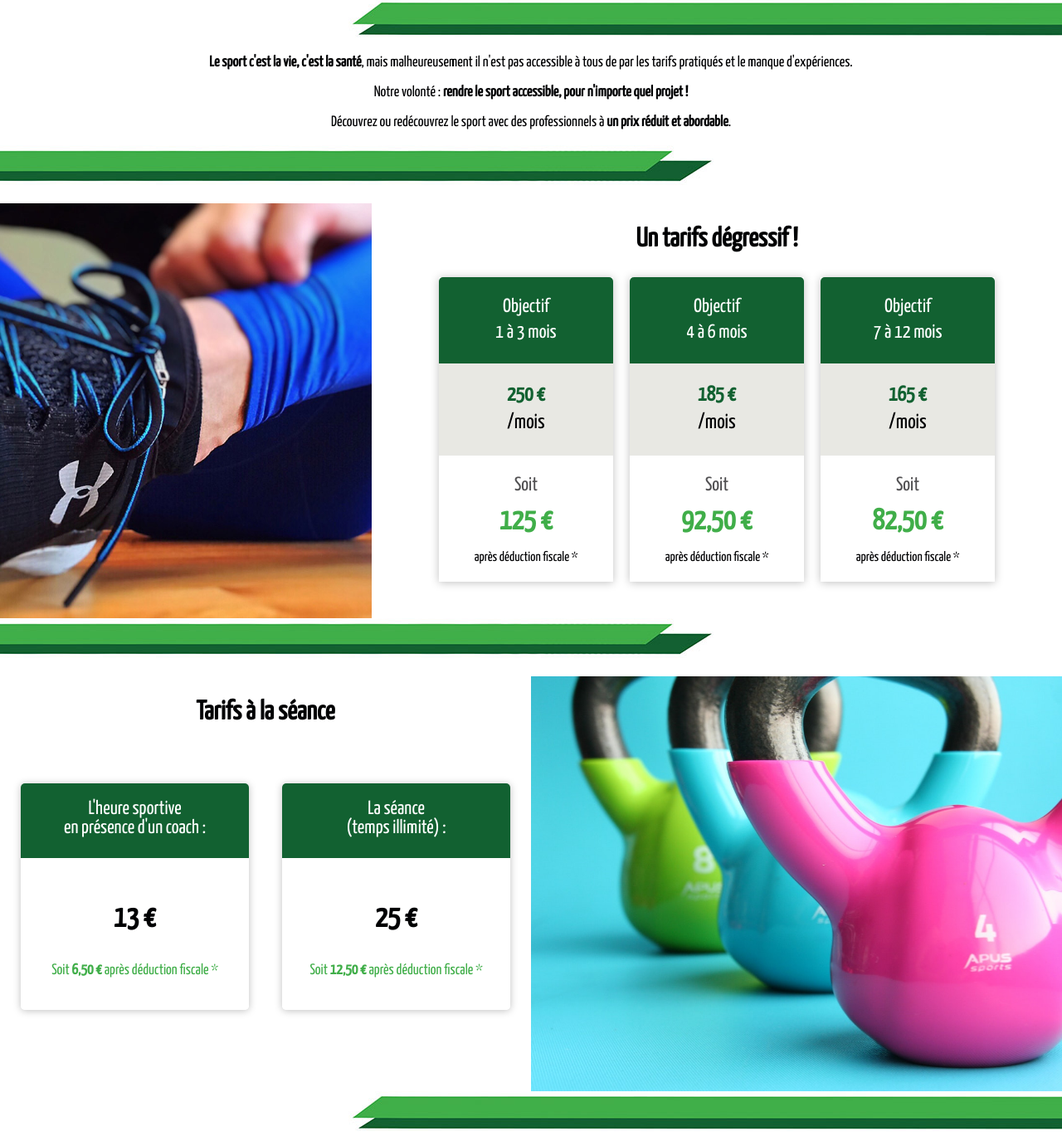
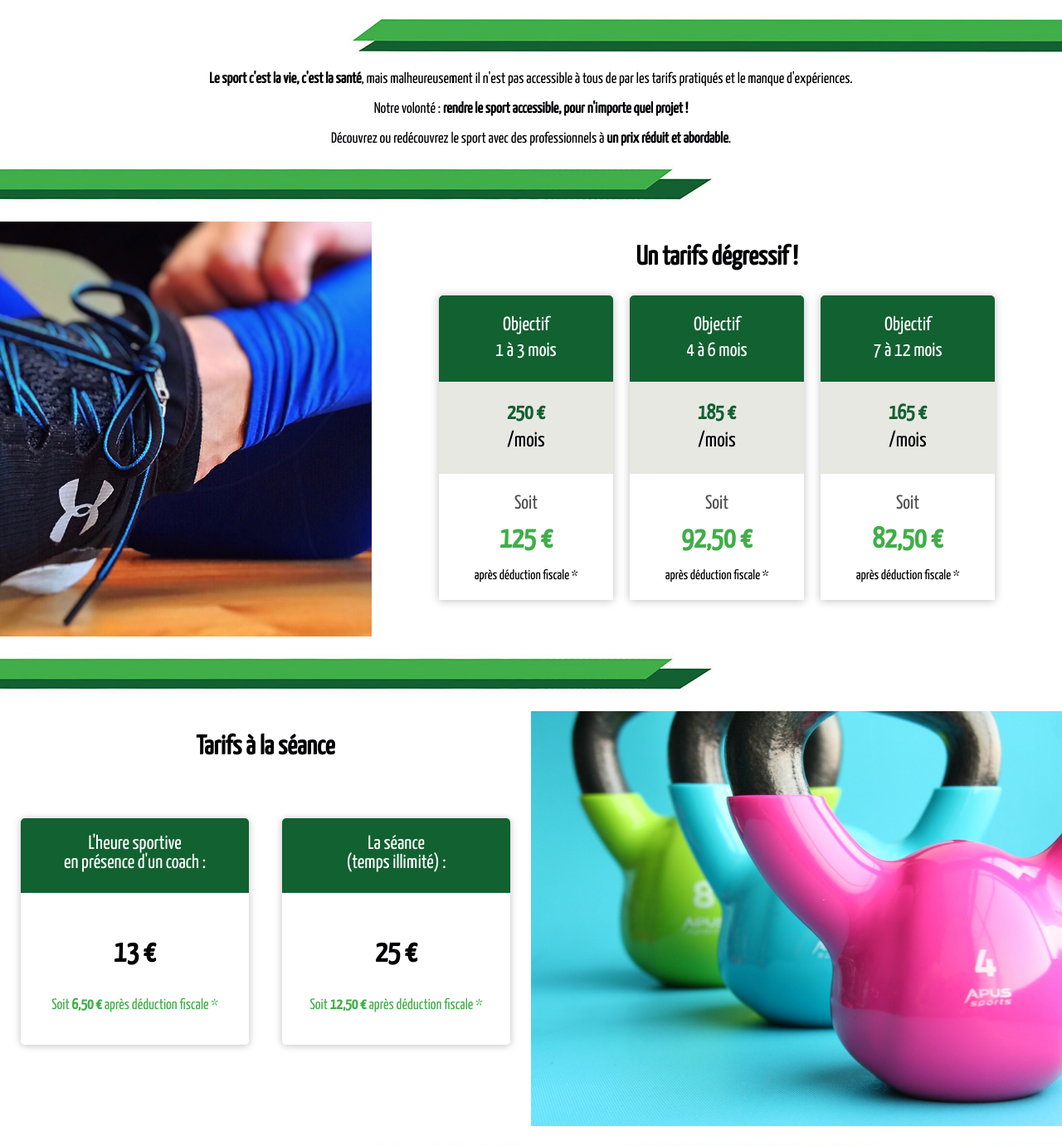
Before and after one commit to SebCarnelos/sportpourtous, a plain HTML site: page sport-coaching.html in a window 1280 px wide. Shown: the part 779-2160 px from the top of the page at 83% size. Drawn offline with nearby package versions, Linux system fonts and the light colour scheme; a script that the page names is missing.

Commit message:
Add margin to green lines

```diff
--- a/css/sportcoaching-page.css
+++ b/css/sportcoaching-page.css
@@ -166,6 +166,10 @@
     font-size: 1.2em;
 }
 
+.sclines {
+    margin: 20px 0;
+}
+
 /* Mobile */
 @media all and (max-width: 1099px) {
     .mob-hide {
--- a/sport-coaching.html
+++ b/sport-coaching.html
@@ -83,7 +83,7 @@
   Coaching Sportif à Bordeaux métropole
 </div>
 
-<div class="lines right-line1"></div>
+<div class="lines right-line1 sclines"></div>
 
 <div id="scwrapper">
 
@@ -96,7 +96,7 @@
     <p>Découvrez ou redécouvrez le sport avec des professionnels à <strong>un prix réduit et abordable</strong>.</p>
   </div>
 
-  <div class="lines left-line1"></div>
+  <div class="lines left-line1 sclines"></div>
 
   <div id="goals-section">
     <div class="sc-img goal-img"></div>
@@ -154,7 +154,7 @@
     </div>
   </div>
 
-  <div class="lines left-line1"></div>
+  <div class="lines left-line1 sclines"></div>
 
   <div id="sc-session-price">
     <div class="session-text">
@@ -179,7 +179,7 @@
     <div class="sc-img session-img"></div>
   </div>
 
-  <div class="lines right-line1"></div>
+  <div class="lines right-line1 sclines"></div>
 
   <div id="sc-content">
     <div class="sc-img content-img mob-hide"></div>
@@ -199,7 +199,7 @@
 
   <a id="sap-top"></a>
 
-  <div class="lines left-line1"></div>
+  <div class="lines left-line1 sclines"></div>
 
   <div id="sap">
     <h1>* Service à la personne : bénéficiez d'une réduction de 50% sur nos tarifs !</h1>
@@ -226,7 +226,7 @@
     </div>
   </div>
 
-  <div class="lines right-line1"></div>
+  <div class="lines right-line1 sclines"></div>
 
   <div id="sc-contact">
     <div id="contact-me">
@@ -267,7 +267,7 @@
 
 </div>
 
-<div class="lines left-line1"></div>
+<div class="lines left-line1 sclines"></div>
 
 <div id="footer">
   <span>Copyright©2017 Le Sport Pour Tous | Site Web by <a class="websebs" href="https://github.com/SebCarnelos" target="blank_">WebSebs</a></span>
```
